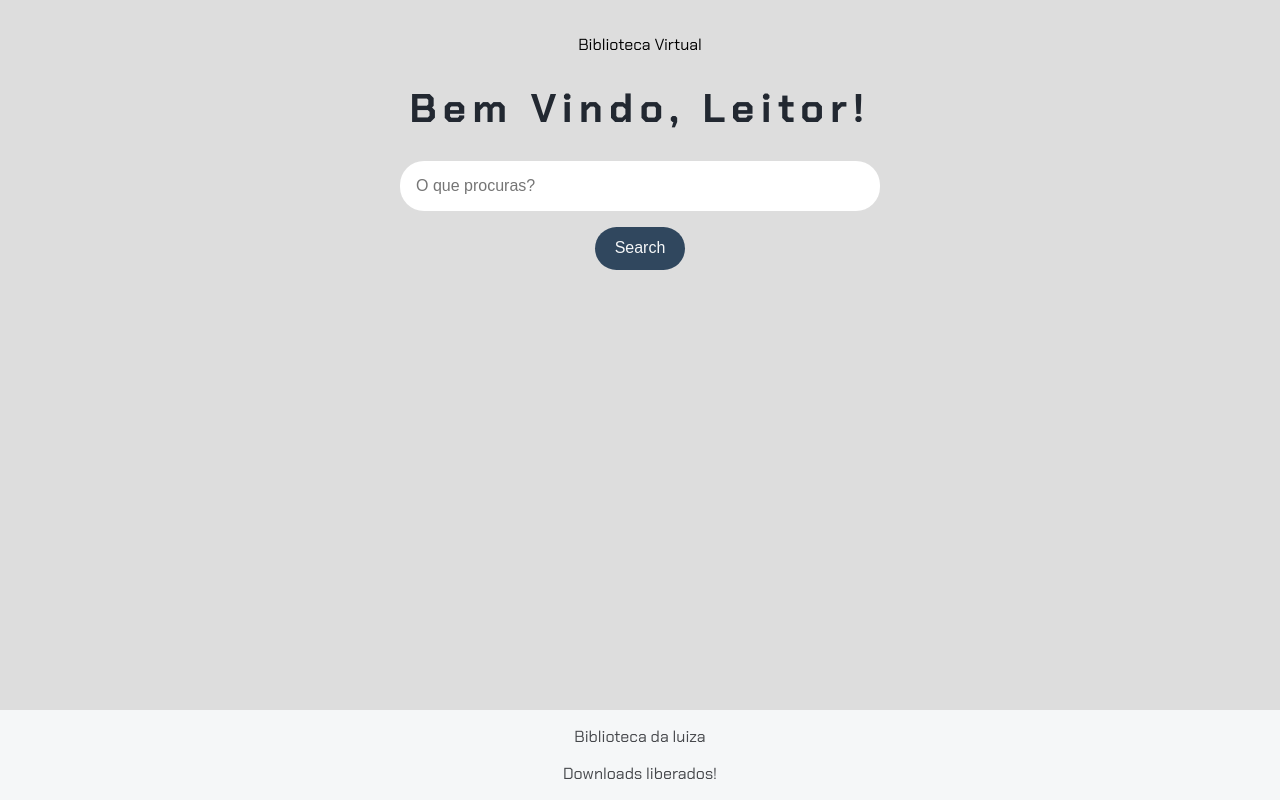
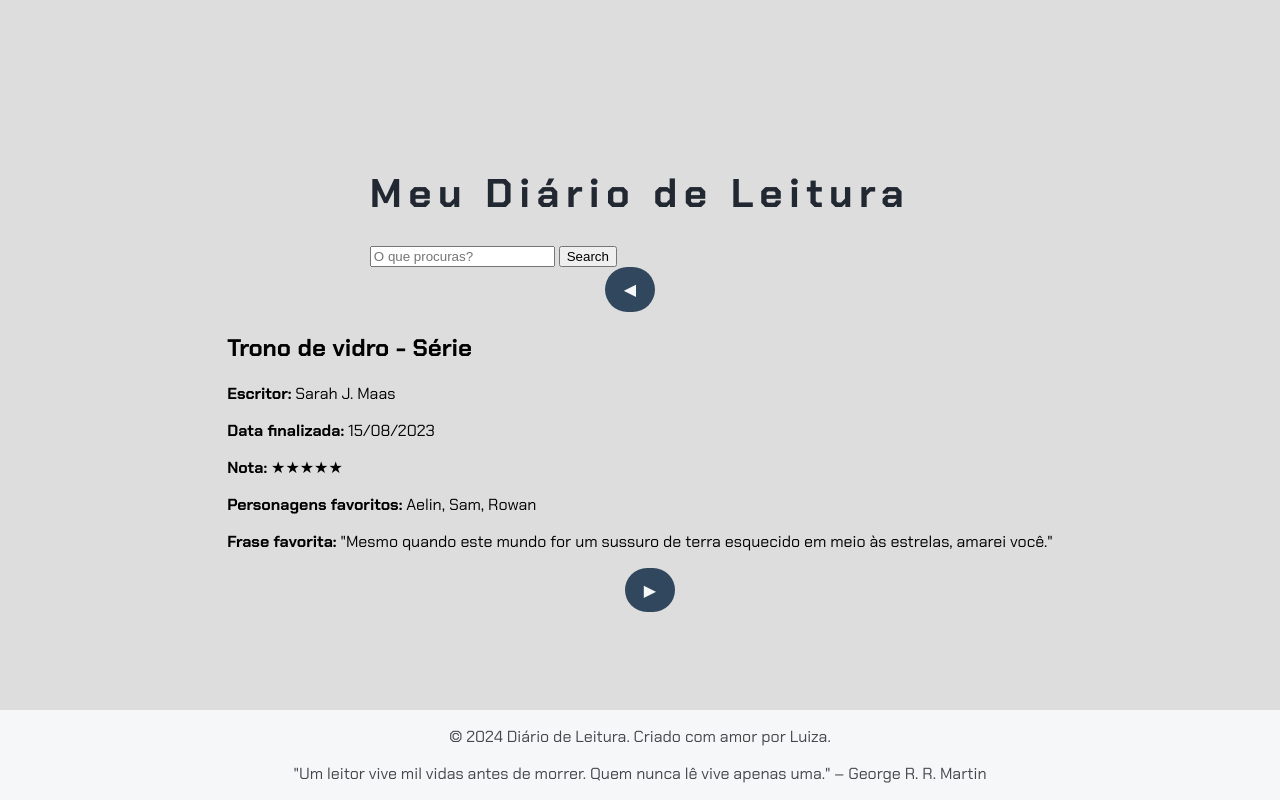
Before and after one commit to luizaPasini/Livros, a plain HTML site: page index.html in a window 1280 px wide. Drawn offline with Linux system fonts and the light colour scheme.

Commit message:
Improve index.html

```diff
--- a/index.html
+++ b/index.html
@@ -1,32 +1,49 @@
 <!DOCTYPE html>
 <html lang="pt-br">
-
 <head>
     <meta charset="UTF-8">
     <meta name="viewport" content="width=device-width, initial-scale=1.0">
-    <link rel="stylesheet" href="styles.css"
-    <title>Biblioteca Virtual</title>
+    <link rel="stylesheet" href="styles.css">
+    <title>Diário de Leitura</title>
 </head>
-
 <body>
     <header>
-        <h1>Bem Vindo, Leitor!</h1>
+        <div class="header-container">
+            <h1>Meu Diário de Leitura</h1>
+            <div class="pesquisa-livro">
+                <input type="text" id="input-pesquisa" placeholder="O que procuras?">
+                <button id="btn-pesquisa">Search</button>
+            </div>
+        </div>
     </header>
     <main>
-        <section>
-            <input type="text" placeholder="O que procuras?" id="campo-pesquisa">
-            <button onclick="pesquisar()">Search</button>
-        </section>
-        <section class="resultados-pesquisa" id="resultados-pesquisa">
+        <section id="diario-leitura">
+            <div class="navegacao" style="margin-right: 20px;">
+                <button id="prev-livro" class="nav-btn">◀</button>
+            </div>
+
+            <div class="conteudo">
+                <div class="info-livro">
+                    <h2 id="titulo-livro">Título do Livro</h2>
+                    <p><strong>Escritor:</strong> <span id="escritor-livro">Nome do escritor</span></p>
+                    <p><strong>Data finalizada:</strong> <span id="data-finalizada">DD/MM/AAAA</span></p>
+                    <p><strong>Nota:</strong> <span id="nota-livro">☆☆☆☆☆</span></p>
+                    <p><strong>Personagens favoritos:</strong> <span id="personagens-favoritos">Nome dos personagens</span></p>
+                    <p><strong>Frase favorita:</strong> <span id="frases-favoritas">"Frase marcante do livro"</span></p>
+                </div>
+            </div>
+
+            <div class="navegacao" style="margin-left: 20px;">
+                <button id="next-livro" class="nav-btn">▶</button>
+            </div>
         </section>
     </main>
     <footer>
-        <p>Biblioteca da luiza</p>
-        <p>Downloads liberados!</p>
+        <p>&copy; 2024 Diário de Leitura. Criado com amor por Luiza.</p>
+        <p>"Um leitor vive mil vidas antes de morrer. Quem nunca lê vive apenas uma." – George R. R. Martin</p>
     </footer>
-    <script src="dados.js"></script>
-    <script src="app.js"></script>
+
+    <script type="module" src="dados.js"></script>
+    <script type="module" src="app.js"></script>
 </body>
-
-
 </html>
```
